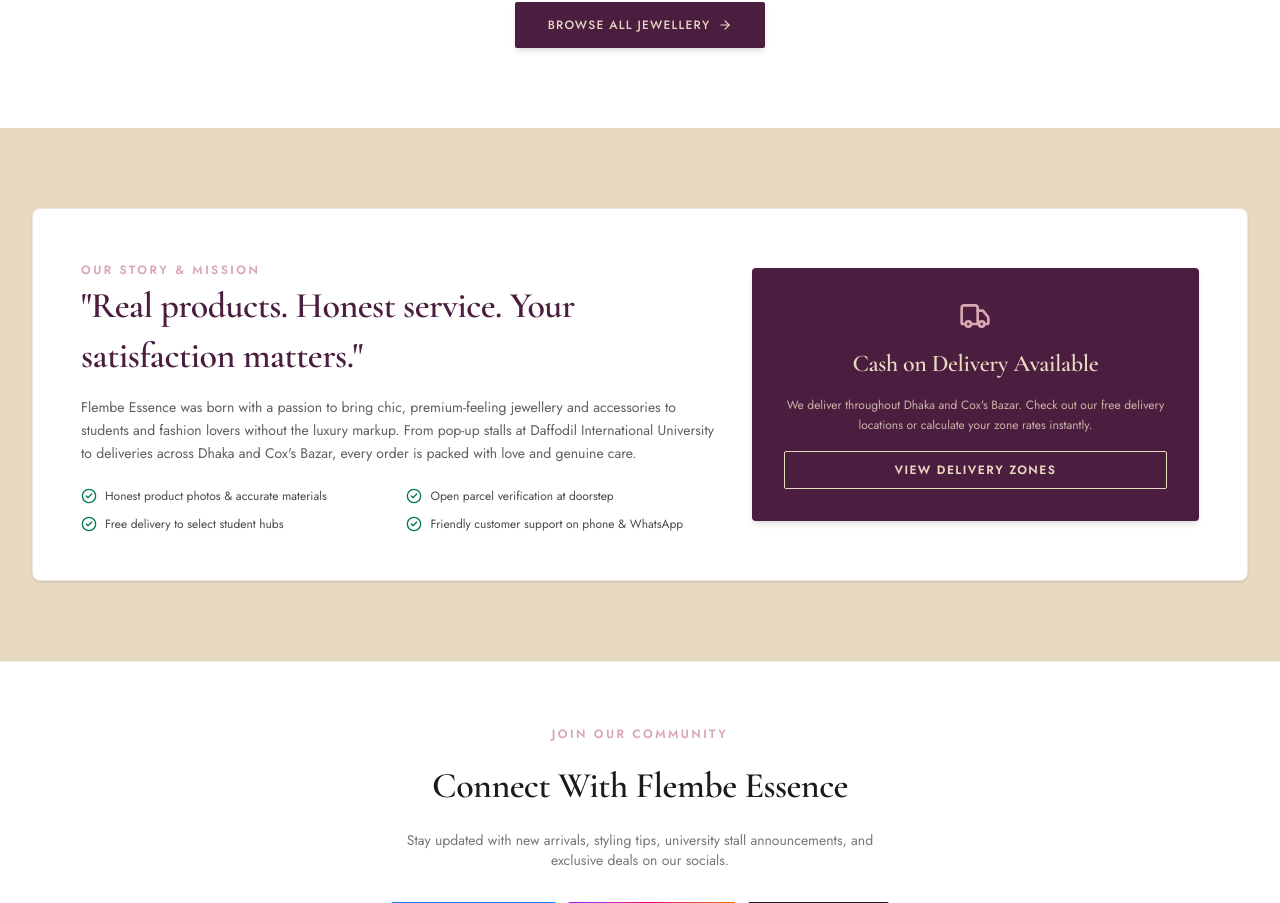
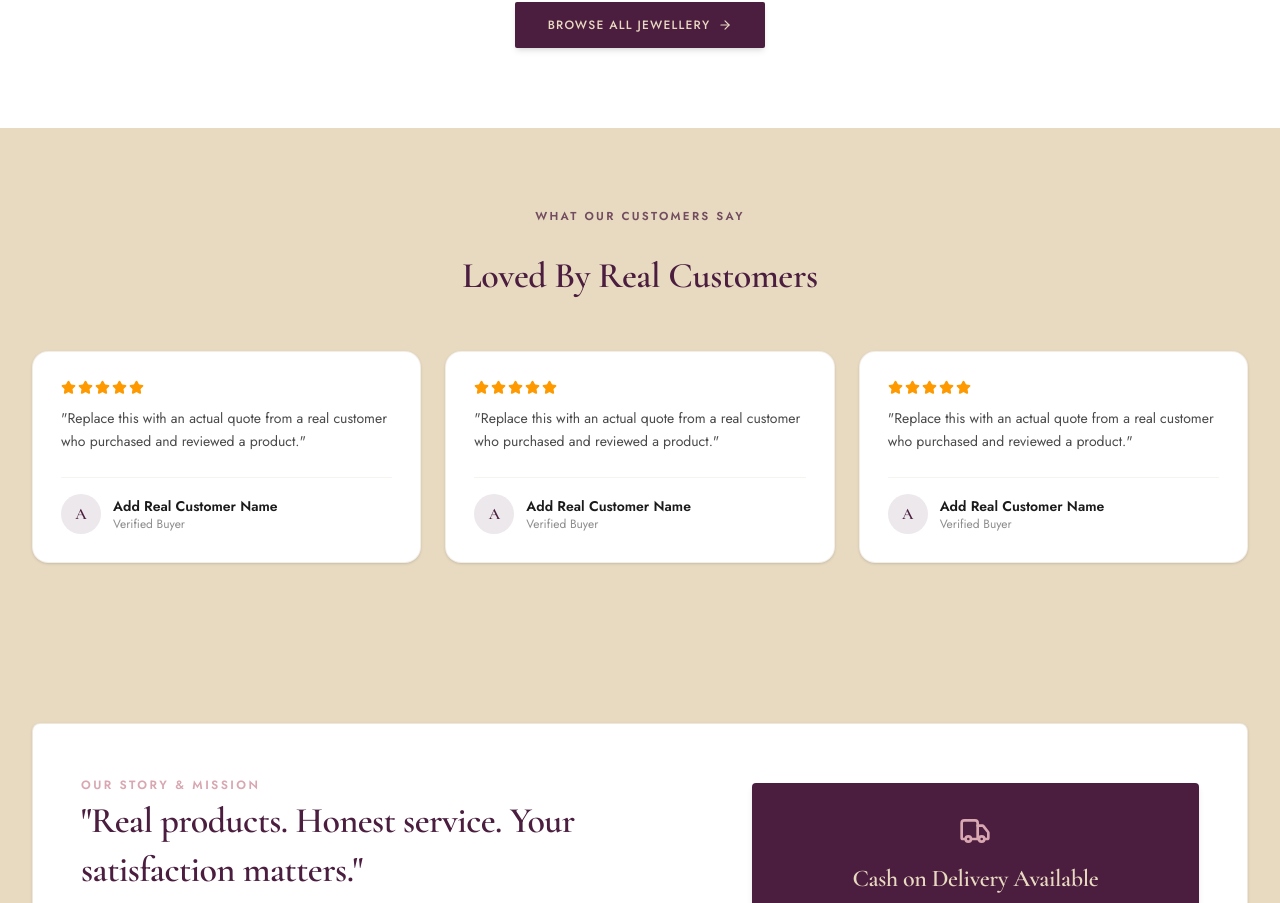
Before and after one commit to ashraf1600/FLEMBE-ESSENCE, a React (Vite) app in the folder frontend/: page / in a window 1280 px wide. Shown: the part 1897-2800 px from the top of the page. Built offline with nearby package versions, Linux system fonts and the light colour scheme; no server answers.

Commit message:
feat: add testimonials section and redesign category tiles

```diff
--- /dev/null
+++ b/frontend/src/components/Testimonials.tsx
@@ -0,0 +1,89 @@
+// src/components/Testimonials.tsx
+import React from 'react';
+import { Star } from 'lucide-react';
+
+interface Testimonial {
+  name: string;
+  role: string;
+  quote: string;
+  rating: number;
+}
+
+// TODO: Replace with real customer testimonials once collected (with their consent).
+// Do NOT launch to real customers with placeholder reviews still in place.
+const PLACEHOLDER_TESTIMONIALS: Testimonial[] = [
+  {
+    name: 'Add Real Customer Name',
+    role: 'Verified Buyer',
+    quote: 'Replace this with an actual quote from a real customer who purchased and reviewed a product.',
+    rating: 5,
+  },
+  {
+    name: 'Add Real Customer Name',
+    role: 'Verified Buyer',
+    quote: 'Replace this with an actual quote from a real customer who purchased and reviewed a product.',
+    rating: 5,
+  },
+  {
+    name: 'Add Real Customer Name',
+    role: 'Verified Buyer',
+    quote: 'Replace this with an actual quote from a real customer who purchased and reviewed a product.',
+    rating: 5,
+  },
+];
+
+interface Props {
+  testimonials?: Testimonial[];
+}
+
+const Testimonials: React.FC<Props> = ({ testimonials = PLACEHOLDER_TESTIMONIALS }) => {
+  if (testimonials.length === 0) return null;
+
+  return (
+    <section className="py-16 sm:py-20 bg-nude/30">
+      <div className="max-w-7xl mx-auto px-4 sm:px-6 lg:px-8">
+        <div className="text-center max-w-xl mx-auto mb-12">
+          <p className="section-subtitle">What Our Customers Say</p>
+          <h2 className="section-title">Loved By Real Customers</h2>
+        </div>
+
+        <div className="grid sm:grid-cols-2 lg:grid-cols-3 gap-5 sm:gap-6">
+          {testimonials.map((t, i) => (
+            <div
+              key={i}
+              className="bg-white rounded-2xl p-6 sm:p-7 border border-nude-dark/30 shadow-sm hover:shadow-lg transition-shadow duration-300"
+            >
+              <div className="flex gap-0.5 mb-3">
+                {Array.from({ length: 5 }).map((_, idx) => (
+                  <Star
+                    key={idx}
+                    size={15}
+                    className={idx < t.rating ? 'text-amber-500 fill-amber-500' : 'text-nude-dark'}
+                  />
+                ))}
+              </div>
+
+              <p className="font-body text-sm text-off-black/80 leading-relaxed mb-6">
+                "{t.quote}"
+              </p>
+
+              <div className="flex items-center gap-3 pt-4 border-t border-nude-dark/20">
+                <div className="w-10 h-10 rounded-full bg-burgundy/10 flex items-center justify-center flex-shrink-0">
+                  <span className="font-display text-burgundy font-semibold">
+                    {t.name.charAt(0)}
+                  </span>
+                </div>
+                <div>
+                  <p className="font-body text-sm font-semibold text-off-black">{t.name}</p>
+                  <p className="font-body text-xs text-off-black/50">{t.role}</p>
+                </div>
+              </div>
+            </div>
+          ))}
+        </div>
+      </div>
+    </section>
+  );
+};
+
+export default Testimonials;
--- a/frontend/src/pages/HomePage.tsx
+++ b/frontend/src/pages/HomePage.tsx
@@ -6,6 +6,7 @@
 import { fetchCategories, fetchProducts } from '../lib/queries';
 import ProductCard from '../components/ProductCard';
 import { LoadingSpinner } from '../components/UI';
+import Testimonials from '../components/Testimonials';
 
 // Inline social SVGs
 const FacebookIcon = ({ size = 16 }: { size?: number }) => (
@@ -270,6 +271,8 @@
         </div>
       </section>
 
+      <Testimonials />
+
       <section className="py-16 sm:py-20 bg-gradient-to-b from-nude/30 to-nude/70">
         <div className="max-w-7xl mx-auto px-4 sm:px-6 lg:px-8">
           <div className="bg-white rounded-lg p-8 sm:p-12 shadow-sm border border-nude-dark/40 grid md:grid-cols-12 gap-8 items-center">
```
